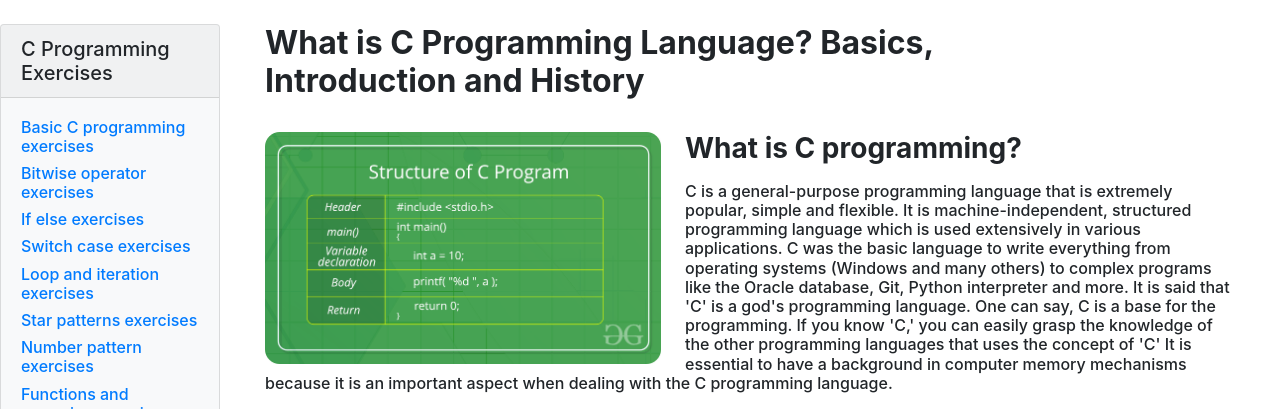
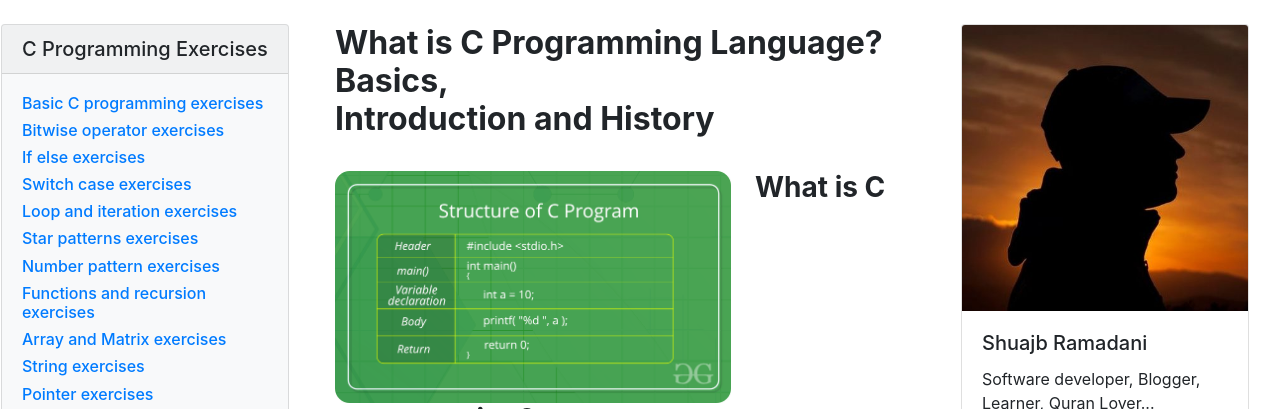
Before and after one commit to shuajbr/SiteProgrammimC, a plain HTML site: page index.html in a window 1280 px wide. Shown: the part 156-565 px from the top of the page. Drawn offline with nearby package versions, Linux system fonts and the light colour scheme.

Commit message:
Add files via upload

```diff
--- a/index.html
+++ b/index.html
@@ -83,9 +83,12 @@
 
 
 <div class=" bg-white">
-    <div class="row w-100">
-      <div class="col">
+    <div class="row w-100" >
+
      <!-- Pjesa e ndjatht -->
+     <div class="col" >
+
+
      <div class="card bg-light mt-4 ml-auto mr-auto h5" style="max-width: 18rem;">
       <div class="card-header">C Programming Exercises</div>
       <div class="card-body">
@@ -112,14 +115,14 @@
 
         </div>
         <!-- Pjesa e mesme -->
-        <div class="col">
-          <div class="container" style="width: 1000px;">
-          <h2 class="h2 font-weight-bold pt-4 pb-4" >What is C Programming Language? Basics,</br> Introduction and History</h2>
+        <div class="col w-50">
+          <div class="container" >
+          <h2 class="h2 font-weight-bold pt-4 pb-4 respnsive" >What is C Programming Language? Basics,</br> Introduction and History</h2>
 
           <img src="./foto/Index fillimi.png"  alt="foto" class="img-responsive  pr-4 float-left" width="420" height="">
 
           <h5 class="h3 font-weight-bold  pb-2">What is C programming?</h5>
-          <h6 class="h6">C is a general-purpose programming language that is extremely popular, simple and flexible. It is machine-independent, structured programming language which is used extensively in various applications.
+          <h6 class="h6 responsive">C is a general-purpose programming language that is extremely popular, simple and flexible. It is machine-independent, structured programming language which is used extensively in various applications.
 
               C was the basic language to write everything from operating systems (Windows and many others) to complex programs like the Oracle database, Git, Python interpreter and more.
 
```
Also changed, not shown: 1.Basic C programming exercises/1.html (+1 -1 lines), Faqja per Ushtrime fillim.html (+3 -3 lines).
